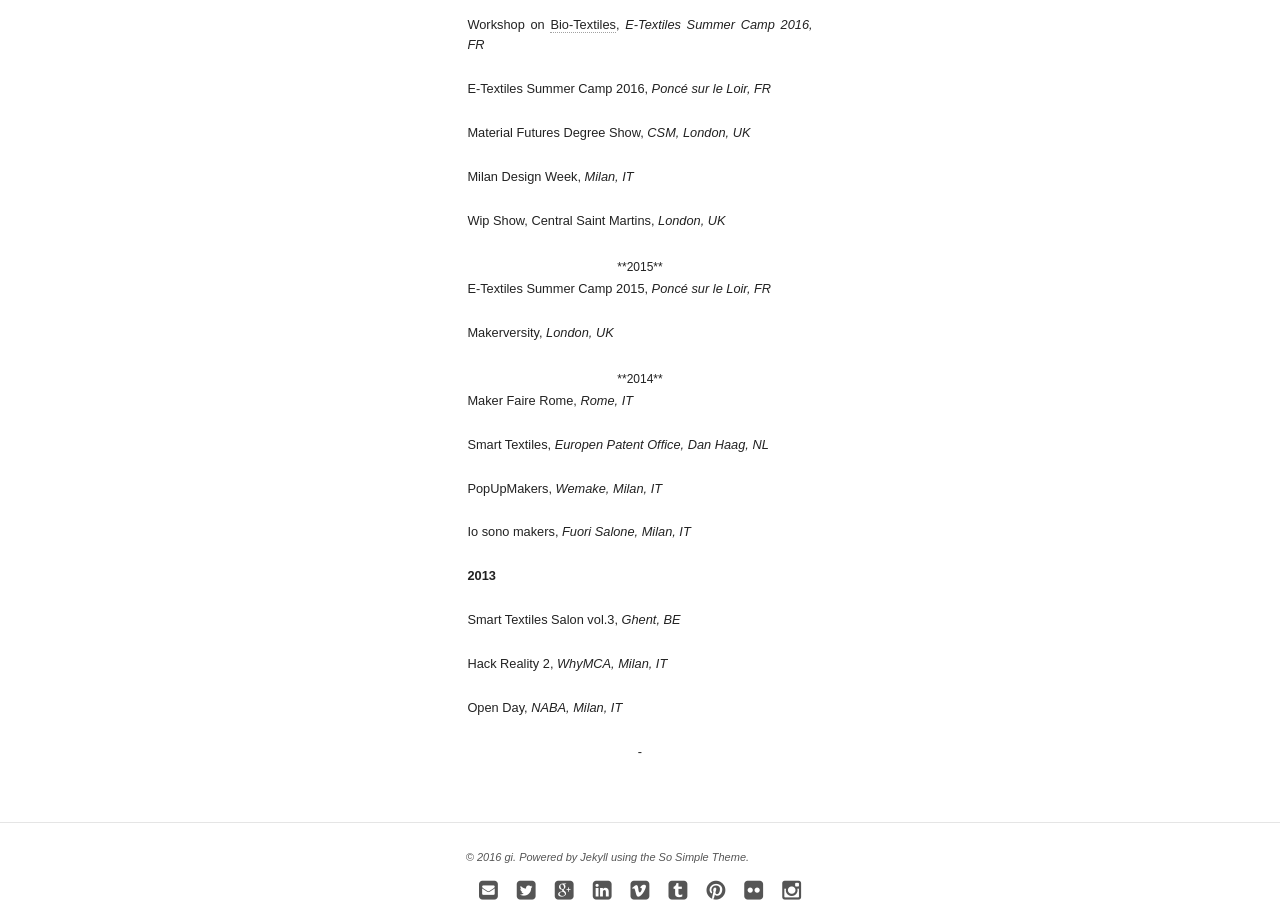
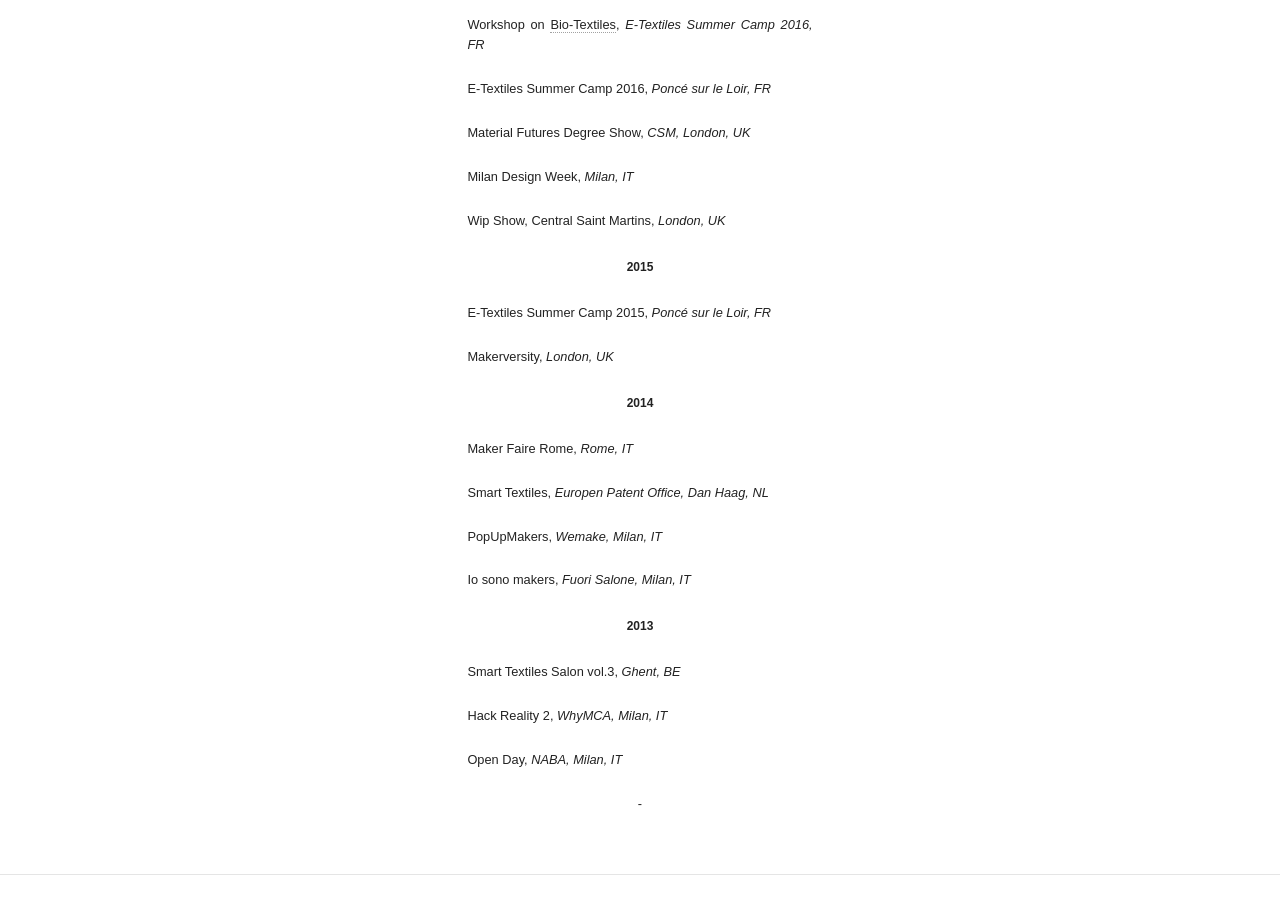
Before and after one commit to giuliatomasello/giuliatomasello.github.io, a Jekyll site: the page built from index.md, in a window 1280 px wide and 900 px high, scrolled down 1004 px. Built offline with Jekyll 4.4.1, drawn with Linux system fonts in a browser that asks for light colours; nearby versions of some CDN libraries.

```diff
--- a/index.md
+++ b/index.md
@@ -47,14 +47,14 @@ Milan Design Week, *Milan, IT*
 Wip Show, Central Saint Martins, *London, UK*
 
 
-<center>**2015**</center>
+**<center>2015</center>**
 
 E-Textiles Summer Camp 2015, *Poncé sur le Loir, FR*
 
 Makerversity, *London, UK*
 
 
-<center>**2014**</center>
+**<center>2014</center>**
 
 Maker Faire Rome, *Rome, IT*
 
@@ -65,7 +65,7 @@ PopUpMakers, *Wemake, Milan, IT*
 Io sono makers, *Fuori Salone, Milan, IT*
 
 
-**2013**
+**<center>2013</center>**
 
 Smart Textiles Salon vol.3, *Ghent, BE*
 
```
